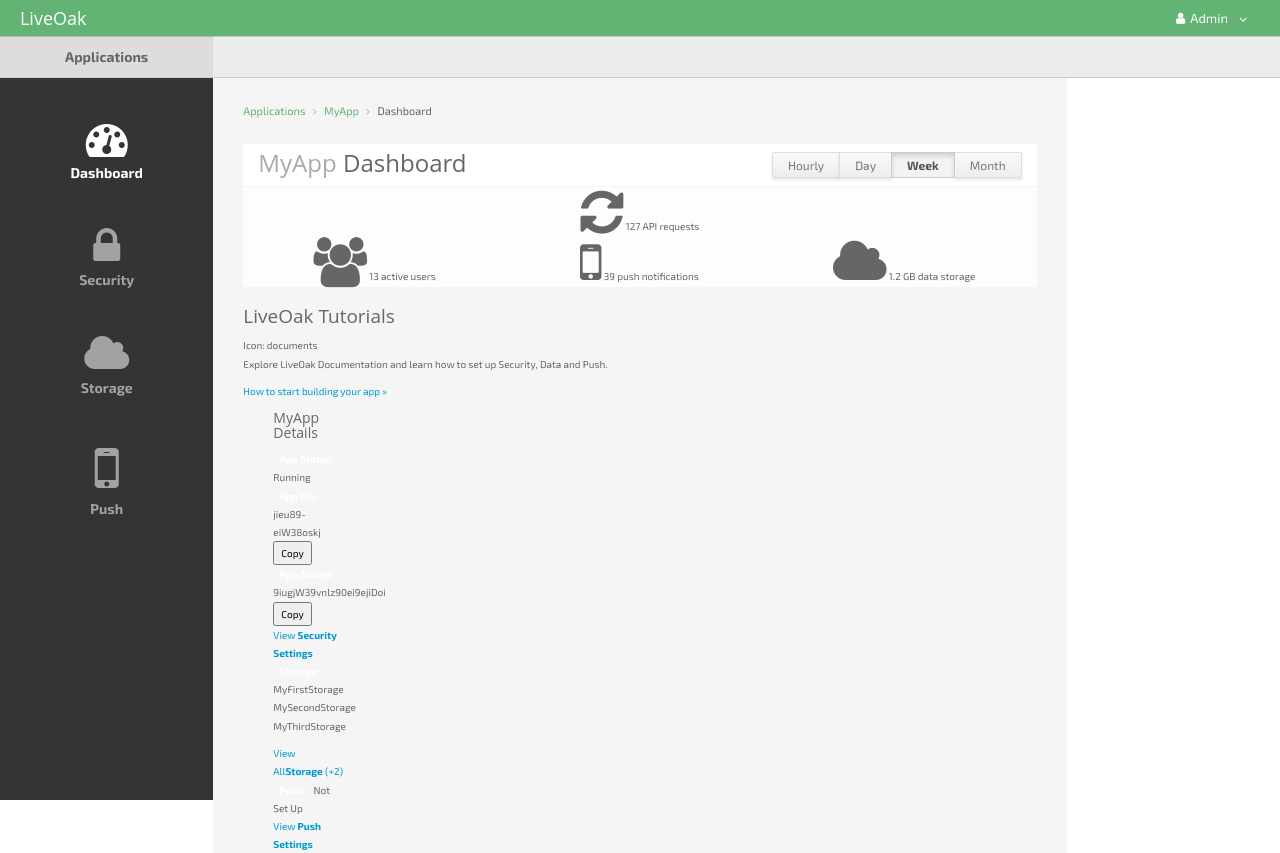
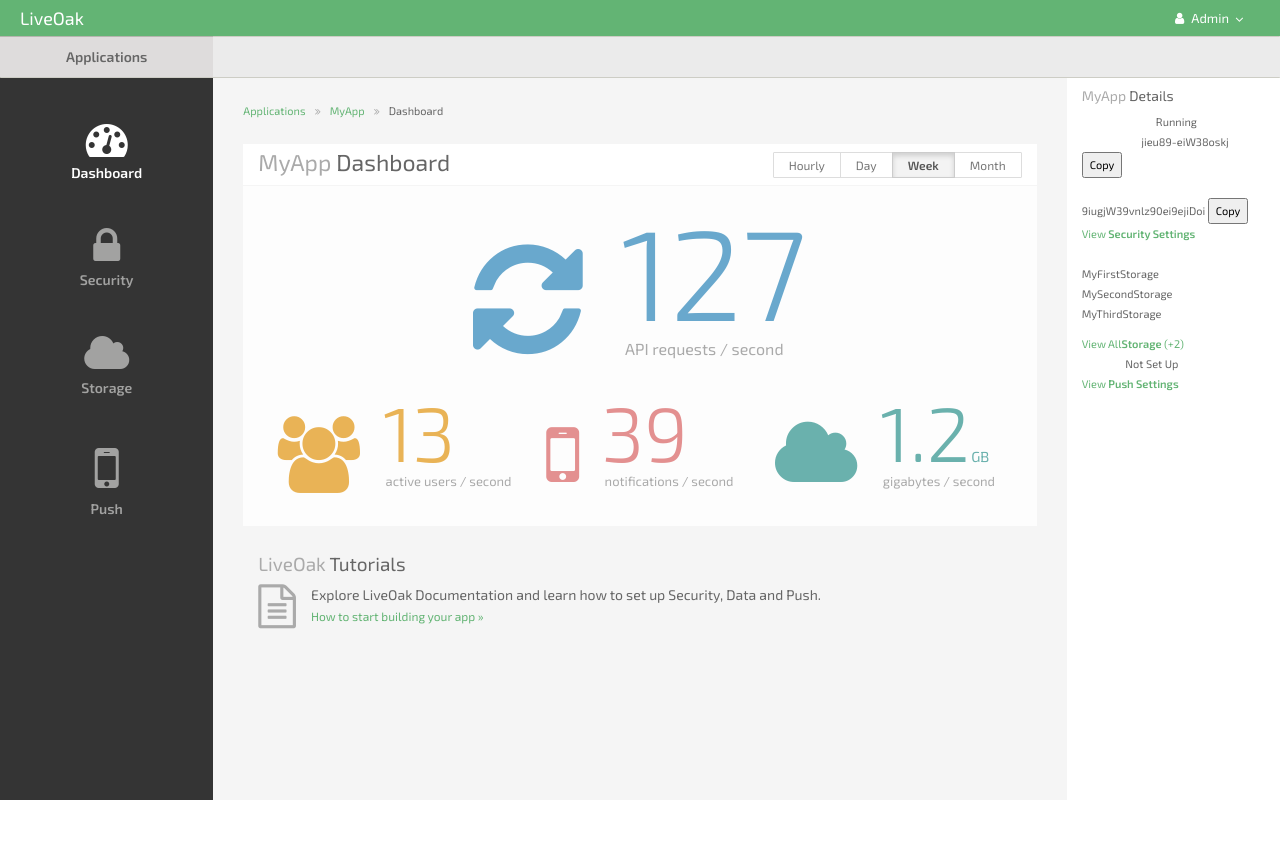
Before and after one commit to vrockai/liveoak-client, a plain HTML site: page index.html in a window 1280 px wide. After the commit the page ends 800 px from the top, so only its background shows below. Drawn offline with nearby package versions, Linux system fonts and the light colour scheme; a web font is replaced by a local one.

Commit message:
Formatting info area for 1280px width resolution

```diff
--- a/css/console.less
+++ b/css/console.less
@@ -1,64 +1,65 @@
 @exo: "Exo 2", sans-serif;
 @link: #63b474;
+@link-darker: #3c8d4d;
+@gray: #aaa;
+@dark: #666;
 
 body {
-	font-size: 10px;
 	font-family: @exo;
-	color: #666;
+	color: @dark;
 }
 
-a:focus {
+h1, h2, h3, h4, h5, h6, .h1, .h2, .h3, .h4, .h5, .h6 {
+	font-family: @exo;
+
+	span {
+		color: @gray;
+	}
+}
+
+a {
+	color: @link;
+
+	&:hover,
+	&:focus {
+		color: @link-darker;
+	}
+
+	&:focus {
 		outline: 0 none;
+	}
 }
 
 .dropdown-menu {
-	border-color: #B6B6B6;
-    border-radius: 0;
     border-top-width: 0;
-    box-shadow: 0 3px 7px rgba(0, 0, 0, 0.15);
     font-size: 12px;
     margin-top: 0;
     padding: 5px 0 4px;
 
-    li {
-	    margin-bottom: 1px;
-    }
-
     li.separator {
 	    border-top: 1px solid #E5E5E5;
-	    display: block;
 	    margin-top: 4px;
 	    padding-top: 4px;
     }
 
-    li > a {
-	    line-height: 25px;
-		padding: 0 10px;
-		border-top-width: 1px;
-		border-bottom-width: 1px;
-		border-style: solid;
-		border-color: transparent;
-
-		&:hover {
+    li > a:hover {
 		background-color: #e0f0e3;
 		border-color: #c1e1c7;
-		}
 	}
 
     li.active a,
     li.active a:hover {
-		background-color: @link;
+		background-color: @link !important; /* Fix in patternfly */
 		color: #FFFFFF;
-		border-color: @link;
+		border-color: @link-darker !important; /* Fix in patternfly */
     }
 }
 
 .btn {
 	font-size: 12px;
-	font-weight: bold;
 	padding: 6px 15px 6px;
 	line-height: 12px;
-	border-radius: 1px;
+	box-shadow: none;
 }
 
 .btn-primary {
@@ -69,6 +70,7 @@ a:focus {
 
 .btn-default {
     background-color: #FFFFFF;
+    background-image: none;
     border-color: #ddd;
     color: #777;
     font-weight: normal;
@@ -98,12 +100,7 @@ a:focus {
 
 
 .caret {
-	border-left-width: 5px;
-	margin-left: 6px;
-}
-
-h2 span {
-	color: #aaa;
+	margin-left: 5px;
 }
 
 .select-rcue {
@@ -137,8 +134,6 @@ h2 span {
     }
 }
 
-
-
 header {
 
 	.navbar.utility {
@@ -156,10 +151,6 @@ header {
 
 			a {
 				color: #fff;
-
-				&:hover {
-					text-decoration: none;
-				}
 			}
 		}
 
@@ -181,7 +172,7 @@ header {
 			}
 
 			.fa {
-				margin-right: 5px;
+				margin-right: 7px;
 			}
 		}
 
@@ -197,7 +188,6 @@ header {
 		border-color: #cdcdc5;
 		border-left-width: 0;
 		border-right-width: 0;
-		border-radius: 0;
 		margin-bottom: 0;
 
 		.nav {
@@ -207,7 +197,7 @@ header {
 
 				a {
 					font-size: 14px;
-					color: #666;
+					color: @dark;
 					padding: 0 20px;
 					line-height: 40px;
 					text-align: center;
@@ -240,7 +230,6 @@ header {
 }
 
 aside {
-	background-color: #343434;
 
 /*
 	.dropdown-toggle {
@@ -249,7 +238,7 @@ aside {
 		min-width: 150px;
 		padding: 12px 15px 15px 20px;
 		line-height: 13px;
-		color: #666666;
+		color: @dark;
 		background-color: #e1e1e1;
 		border-color: #cdcdc5;
 		border-style: solid;
@@ -287,7 +276,6 @@ aside {
 			font-size: 14px;
 			color: #a2a2a1;
 			font-weight: bold;
-			display: block;
 
 			&:hover {
 				color: #fff;
@@ -301,11 +289,12 @@ aside {
 	}
 }
 
-.aside-bg {
+.aside-bg,
+.content-area-bg {
 	background-color: #343434;
     bottom: 0;
     position: fixed;
-    top: 40px;
+    top: 0;
     z-index: -10;
 }
 
@@ -315,6 +304,22 @@ aside {
     padding-right: 30px;
 }
 
+.content-area-bg {
+	background-color: #f5f5f5;
+}
+
+.breadcrumb {
+    margin: 15px 0;
+
+    > li + li:before {
+	    color: @gray;
+    }
+
+    > .active {
+	    color: @dark;
+    }
+}
+
 .box {
 	.box-header {
 		background-color: #fff;
@@ -322,9 +327,8 @@ aside {
 		padding: 0 15px;
 
 		h2 {
-			font-size: 24px;
 			margin: 0;
-			line-height: 24px;
+			line-height: 23px;
 			padding: 7px 0 11px;
 		}
 
@@ -340,36 +344,99 @@ aside {
 	.box-content {
 		background-color: #fdfdfd;
 		width: 100%;
+		padding: 20px 30px 32px;
 
-		div {
+		> div {
 			width: 33.1%;
 			text-align: center;
 			display: inline-block;
+			font-size: 0.6em;
+			margin-top: 30px;
 
 			&.highlight {
 				width: 100%;
+				margin-top: 0;
+				font-size: 1em;
+
+				.text {
+					font-size: 16px;
+					padding-left: 5px;
 				}
+			}
+
+			i {
+				font-size: 11.63636363636364em;
+				margin-right: 0.2734375em;
+				display: inline-block;
+			}
+
+			div {
+				display: inline-block;
+				text-align: left;
+				vertical-align: bottom;
+
+				em {
+					font-size: 11.63636363636364em;
+					font-weight: 300;
+					line-height: 1em;
+					margin-bottom: -0.078125em;
+				}
+
+				.measure {
+					font-size: 2.2em;
+				}
+
+				.text {
+					font-size: 13px;
+					color: @gray;
+					padding-left: 3px;
+					display: block;
+				}
+			}
+
+			&.api {
+				color: #69a8cd;
+			}
+
+			&.users {
+				color: #e9b356;
+			}
+
+			&.push {
+				color: #e39090;
+			}
+
+			&.storage {
+				color: #6ab1ad;
+			}
+
 		}
 	}
 }
 
-.breadcrumb {
-	font-size: 11px;
-    margin: 15px 0;
-    padding-left: 0;
+.tutorials {
+	padding: 0 15px;
 
-    > li + li:before {
-	    font-family: FontAwesome;
-	    color: #aaa;
-	    content: " ";
-	    padding: 0 5px;
+	h3 {
+		margin-top: 28px;
 	}
 
-    > .active {
-	    color: #666;
+	i {
+		float: left;
+		margin-right: 15px;
+		color: @gray;
+	}
+
+	p {
+		font-size: 14px;
+		color: @dark;
+		display: inline-block;
+		margin-bottom: 0;
+		line-height: 1.5em;
 	}
 
 	a {
-	    color: @link;
+		display: block;
+		font-size: 12px;
 	}
 }
--- a/index.html
+++ b/index.html
@@ -6,7 +6,7 @@
 		<link rel="stylesheet" href="css/reset.css">
 		<link rel="stylesheet" href="pfly/css/patternfly.css">
 		<link rel="stylesheet" href="css/console.css">
-		<link href='http://fonts.googleapis.com/css?family=Exo+2:400,400italic,700,700italic' rel='stylesheet' type='text/css'>
+		<link href='http://fonts.googleapis.com/css?family=Exo+2:300,300italic,400,400italic,600,600italic' rel='stylesheet' type='text/css'>
 		<link href="http://netdna.bootstrapcdn.com/font-awesome/4.0.3/css/font-awesome.css" rel="stylesheet">
 	</head>
 
@@ -65,18 +65,16 @@
 		        </div>
 		    </div>
 		    <div class="navbar primary">
-		        <div class="navbar-inner clearfix">
-		            <div class="nav col-md-2">
+	            <ul class="nav col-md-2">
 	            	<li class="active">
 	            		<a href="#">Applications</a>
 	            	</li>
-					</div>
 <!--
 	            <div class="pull-right">
 	                <a href="#" class="btn btn-primary">New App</a>
 	            </div>
 -->
-		        </div>
+		        </ul>
 		    </div>
 		</header>
 
@@ -130,38 +128,49 @@
 					</div>
 					<div class="box-content">
 						<div class="api highlight">
-							<i class="fa fa-refresh fa-5x"></i>
+							<i class="fa fa-refresh"></i>
+							<div>
 								<em>127</em>
-							<span class="text">API requests</span>
+								<span class="text">API requests / second</span>
+							</div>
 						</div>
 						<div class="users">
-							<i class="fa fa-users fa-5x"></i>
+							<i class="fa fa-users"></i>
+							<div>
 								<em>13</em>
-							<span class="text">active users</span>
+								<span class="text">active users / second</span>
+							</div>
 						</div>
 						<div class="push">
-							<i class="fa fa-mobile fa-5x"></i>
+							<i class="fa fa-mobile"></i>
+							<div>
 								<em>39</em>
-							<span class="text">push notifications</span>
+								<span class="text">notifications / second</span>
+							</div>
 						</div>
 						<div class="storage">
-							<i class="fa fa-cloud fa-5x"></i>
-							<em>1.2 <span>GB</span></em>
-							<span class="text">data storage</span>
+							<i class="fa fa-cloud"></i>
+							<div>
+								<em>1.2</em>
+								<span class="measure">GB</span>
+								<span class="text">gigabytes / second</span>
+							</div>
 						</div>
 					</div>
 				</section>
 
 				<section class="tutorials">
 					<h3><span>LiveOak</span> Tutorials</h3>
-					<span class="icon documents">Icon: documents</span>
+					<i class="fa fa-file-text-o fa-4x"></i>
 					<p>Explore LiveOak Documentation and learn how to set up Security, Data and Push.</p>
 					<a href="#">How to start building your app »</a>
 				</section>
+            </div>
+		</div>
+		<div class="content-area-bg col-md-8 col-md-offset-2"></div>
 
-            </div>
 
-			<div class="content-area col-md-2">
+		<div class="info-area col-md-2">
 			<section class="details">
 				<h4><span>MyApp</span> Details </h4>
 				<div class="security">
@@ -202,8 +211,6 @@
 			</section>
         </div>
 
-        </div>
-
 		<script src="https://code.jquery.com/jquery.js"></script>
 	    <script src="js/bootstrap.min.js"></script>
 	</body>
```
Also changed, not shown: css/console.css. Lines whose indentation alone changed are shown as unchanged.
